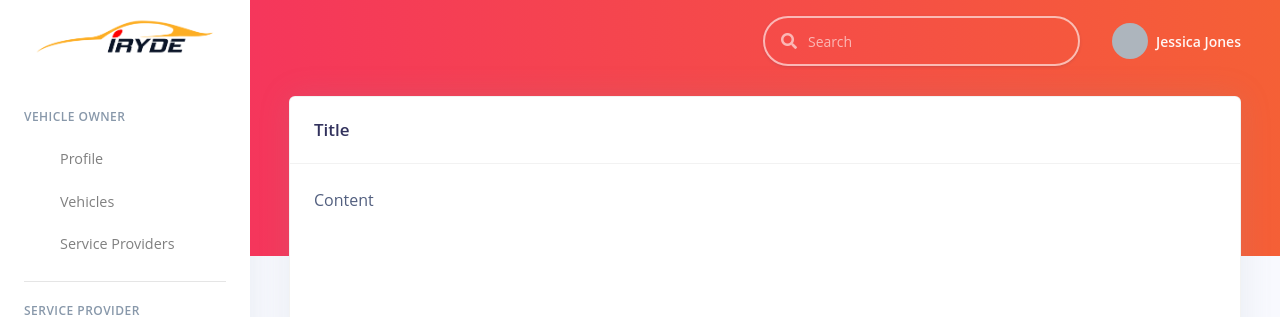
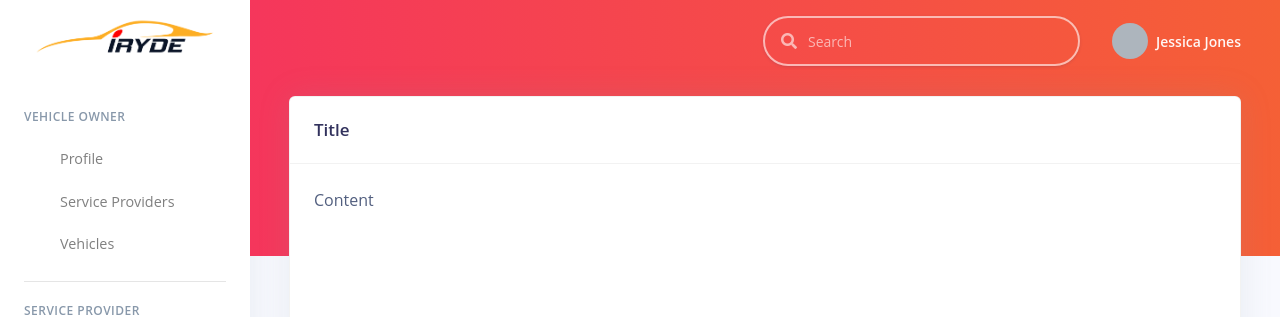
Before and after one commit to randularsw/iRYDE, a React (Create React App) app in the folder web/: page / in a window 1280 px wide. Shown: the top 317 px of the page. Built offline with nearby package versions, Linux system fonts and the light colour scheme.

Commit message:
created vehicle route

```diff
--- a/web/src/sidebarRoutes.js
+++ b/web/src/sidebarRoutes.js
@@ -1,18 +1,12 @@
 import Home from "components/home";
 import serviceProviders from "components/booking/serviceProviderList";
+import Vehicles from "components/vehicles/vehicles";
 
 var sidebarRoutes = [
   {
     path: "/profile",
     name: "Profile",
     icon: "ni ni-tv-2 text-primary",
-    component: Home,
-    actor: "vehicle-owner",
-  },
-  {
-    path: "/vehicles",
-    name: "Vehicles",
-    icon: "ni ni-planet text-blue",
     component: Home,
     actor: "vehicle-owner",
   },
@@ -52,5 +46,14 @@ var sidebarRoutes = [
     component: serviceProviders ,
     actor: "vehicle-owner",
   },
+//routes for vehicle
+  {
+    path: "/vehicles",
+    name: "Vehicles",
+    icon: "ni ni-planet text-blue",
+    component: Vehicles ,
+    actor: "vehicle-owner",
+  },
+
 ];
 export default sidebarRoutes;
```
